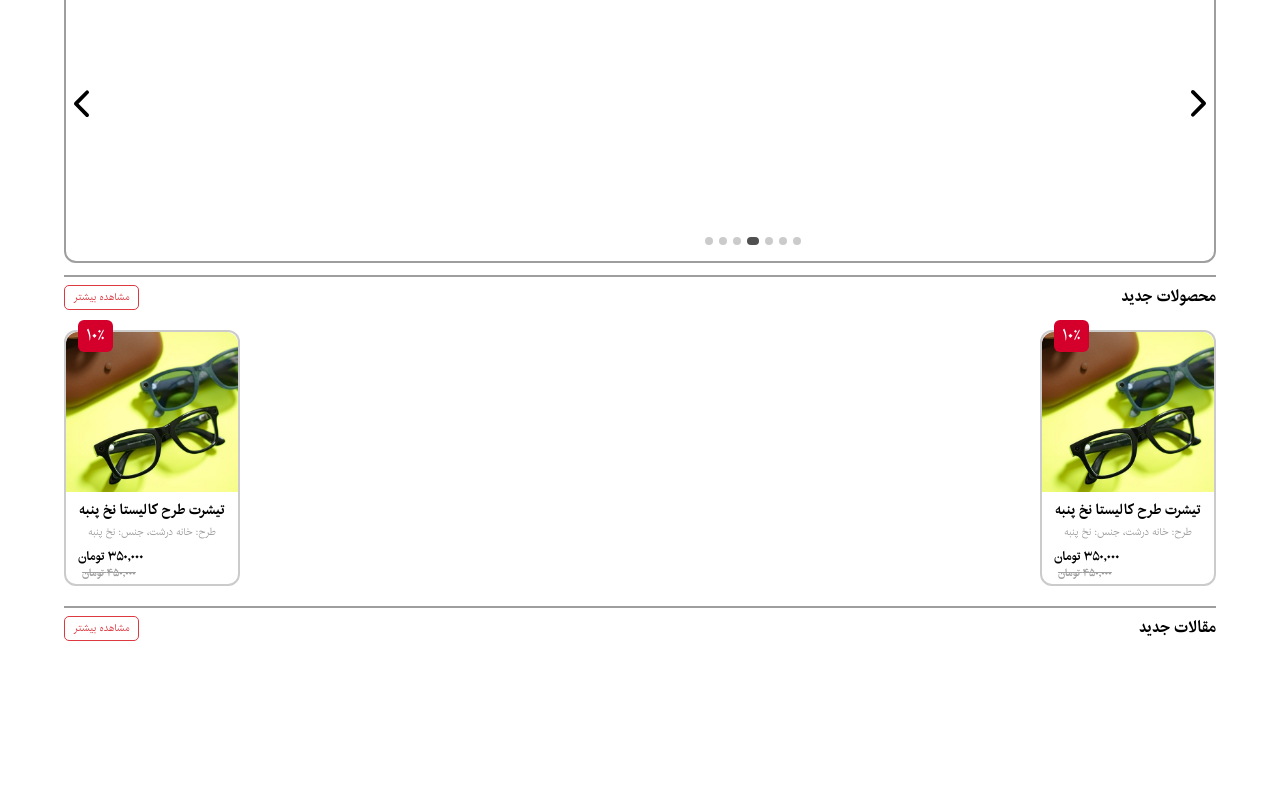
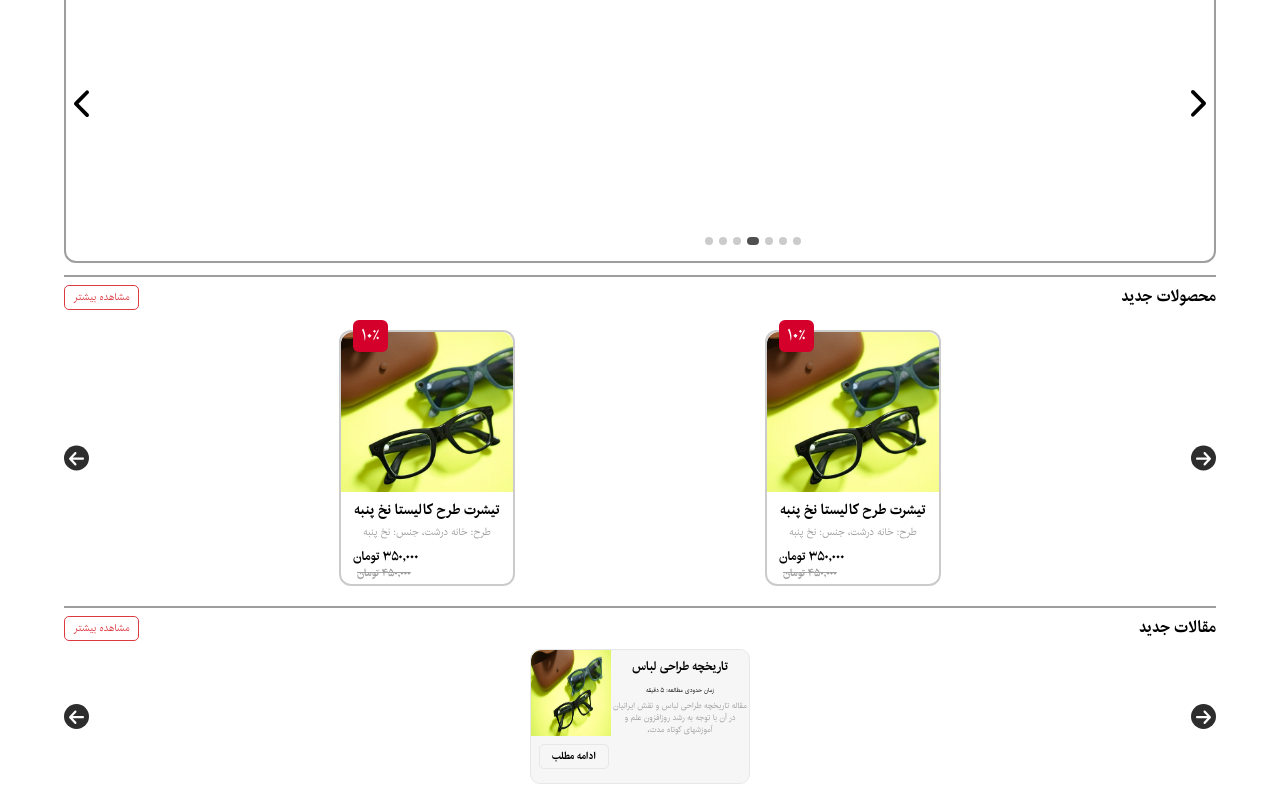
Before and after one commit to FTMFR/zias-sources, a Next.js app: page / in a window 1280 px wide. Shown: the part 221-1021 px from the top of the page. Before the commit the page ends 886 px from the top, so only its background shows below. Built offline with nearby package versions, Linux system fonts and the light colour scheme.

Commit message:
add (Blog): add Blog section component and add it to index.js file
-Implement arrows (left and right) shematic to page and add functionality and position later

```diff
--- /dev/null
+++ b/src/components/Blogs/Blogs.jsx
@@ -0,0 +1,24 @@
+import Image from "next/image";
+
+const Blogs = () => {
+  return (
+    <div className="flex flex-col gap-2 w-[220px] h-[135px] border rounded-[10px] bg-gray100 ">
+      <div className="flex flex-row ">
+        <div className="pt-2">
+          <h1 className="text-[12px] font-bold ">تاریخچه طراحی لباس</h1>
+          <span className="text-[6px] ">زمان حدودی مطالعه: ۵ دقیقه</span>
+          <div className="text-[8px] text-gray500">
+            مقاله تاریخچه طراحی لباس و نقش ایرانیان در آن با توجه به رشد
+            روزافزون علم و آموزشهای کوتاه مدت،
+          </div>
+        </div>
+        <Image width='80' height='89' src='/images/img.jpg' alt="mock " className="rounded-tl-[10px] rounded-none" />
+      </div>
+      <div className="flex justify-end pl-2 w-full">
+        <button className="text-[10px] font-bold border px-3 py-1 rounded-[5px]">ادامه مطلب</button>
+      </div>
+    </div>
+  );
+};
+
+export default Blogs;
--- a/src/pages/index.jsx
+++ b/src/pages/index.jsx
@@ -1,14 +1,16 @@
 import Banner from "../components/Banner/Banner";
+import Blogs from "../components/Blogs/Blogs";
 import SeeMoreBtn from "../components/Btns/SeeMoreBtn";
 import Header from "../components/Header/Header";
 import ProductsCart from "../components/Product/ProductsCart";
 import SearchBox from "../components/SearchBox/SearchBox";
 import SliderImg from "../components/Slider/SliderImg";
+import Image from "next/image";
 
 function HomePage() {
   return (
     <>
-    {/* ‌banner goes here */}
+      {/* ‌banner goes here */}
       <Banner />
       {/* add container class for create a container with width 80% */}
       <div className="container">
@@ -28,8 +30,20 @@ function HomePage() {
           </div>
           {/* will add ui in figma */}
           <div className="flex gap-2 overflow-hidden justify-between my-2">
+            <Image
+              width="25"
+              height="25"
+              src="/images/arrow-right.svg"
+              alt="arrow-right"
+            />
             <ProductsCart />
             <ProductsCart />
+            <Image
+              width="25"
+              height="25"
+              src="/images/arrow-left.svg"
+              alt="arrow-left"
+            />
           </div>
         </div>
         <div className="divider"></div>
@@ -41,7 +55,19 @@ function HomePage() {
           </div>
           {/* will add ui in figma */}
           <div className="flex gap-2 overflow-hidden justify-between my-2">
-
+            <Image
+              width="25"
+              height="25"
+              src="/images/arrow-right.svg"
+              alt="arrow-right"
+            />
+            <Blogs />
+            <Image
+              width="25"
+              height="25"
+              src="/images/arrow-left.svg"
+              alt="arrow-left"
+            />
           </div>
         </div>
       </div>
--- a/src/styles/globals.css
+++ b/src/styles/globals.css
@@ -145,19 +145,17 @@ body {
   border: 1px solid var(--gray500);
 }
 
-
 /* product cart component */
-.border-gray300{
+.border-gray300 {
   border: 2px solid var(--gray300);
-
 }
 
-.text-gray500{
+.text-gray500 {
   color: var(--gray500);
 }
 
 /* see more btn component styles */
-.btn-seeMore{
+.btn-seeMore {
   width: 75px;
   height: 25px;
   background-color: var(--white);
@@ -165,5 +163,8 @@ body {
   border: 1px solid var(--primary200);
   border-radius: 5px;
   font-size: var(--R10);
+}
 
+.bg-gray100 {
+  background-color: var(--gray100);
 }
```
Also changed, not shown: public/images/arrow-left.svg (added), public/images/arrow-right.svg (added).
